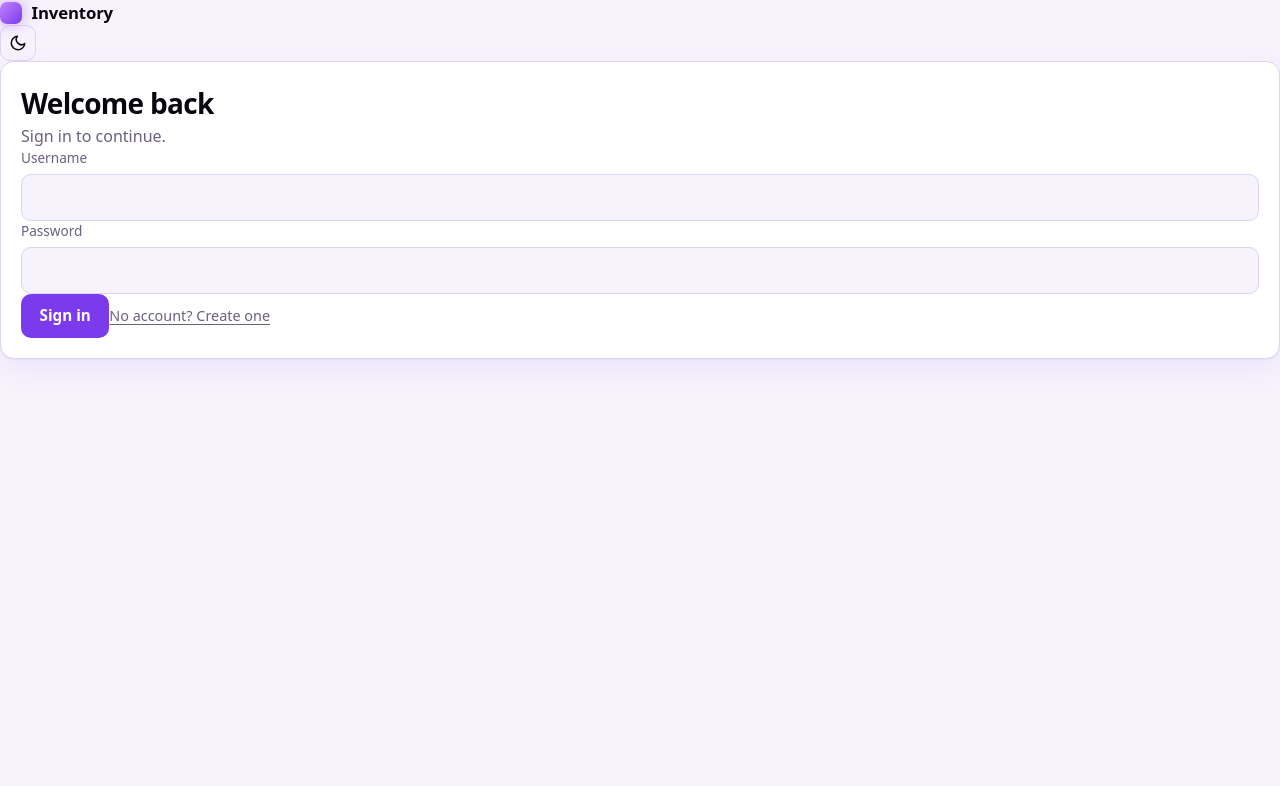
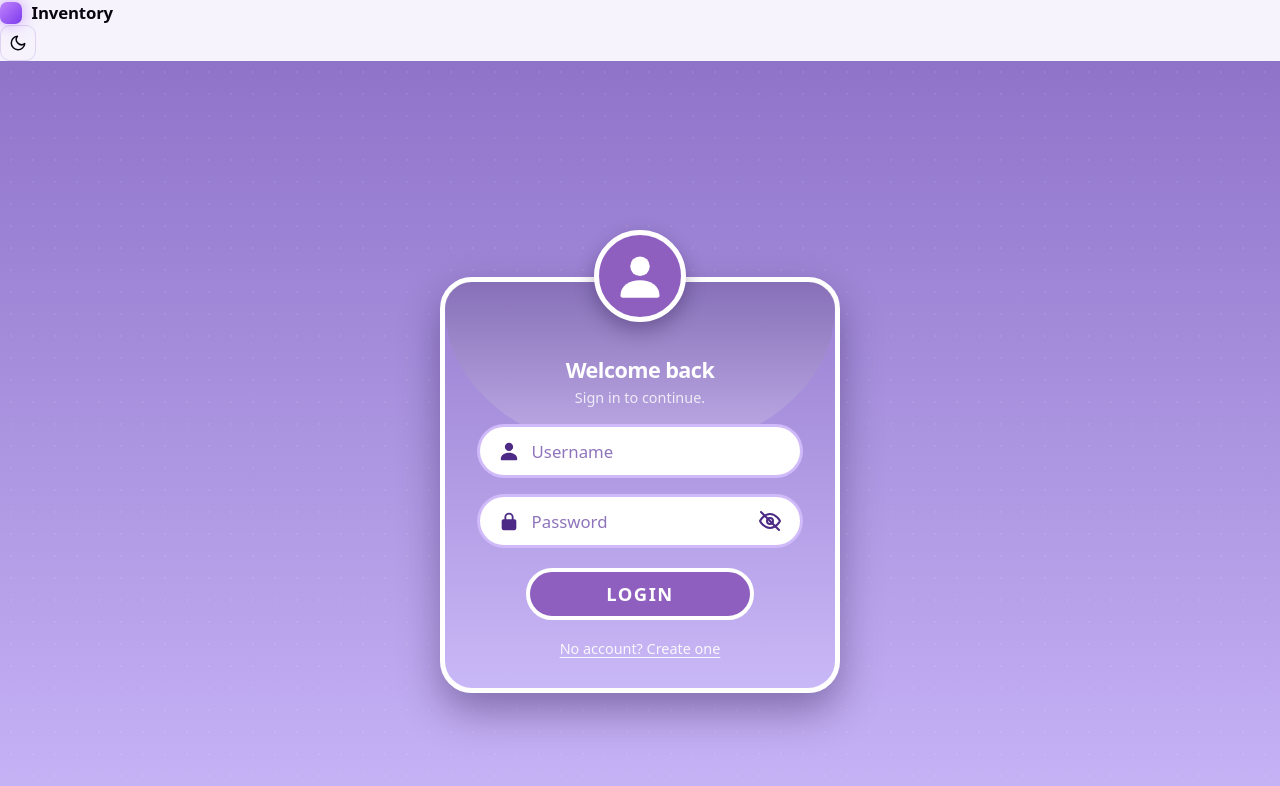
Before and after one commit to kyia-06/fabic_krystal_claire_lavalustproducts_frontend, a React (Vite) app: page / in a window 1280 px wide. Shown: the top 786 px of the page. Built offline with nearby package versions, Linux system fonts and the light colour scheme.

Commit message:
Add icons and password visibility toggle to AuthPage

```diff
--- a/src/AuthPage.jsx
+++ b/src/AuthPage.jsx
@@ -1,11 +1,33 @@
 import { useState } from "react";
 import api, { saveTokens } from "./api";
+
+const UserIcon = ({ size = 22, color = "currentColor" }) => (
+  <svg width={size} height={size} viewBox="0 0 24 24" fill={color} aria-hidden="true">
+    <circle cx="12" cy="7.5" r="4.5" />
+    <path d="M3 21c0-4.4 4-7 9-7s9 2.6 9 7c0 .6-.4 1-1 1H4c-.6 0-1-.4-1-1z" />
+  </svg>
+);
+
+const LockIcon = () => (
+  <svg width="22" height="22" viewBox="0 0 24 24" fill="currentColor" aria-hidden="true">
+    <path d="M7 10V8a5 5 0 0 1 10 0v2h1a2 2 0 0 1 2 2v8a2 2 0 0 1-2 2H6a2 2 0 0 1-2-2v-8a2 2 0 0 1 2-2h1zm2 0h6V8a3 3 0 0 0-6 0v2z" />
+  </svg>
+);
+
+const EyeIcon = ({ off }) => (
+  <svg width="24" height="24" viewBox="0 0 24 24" fill="none" stroke="currentColor" strokeWidth="2" strokeLinecap="round" strokeLinejoin="round" aria-hidden="true">
+    <path d="M2 12s3.6-7 10-7 10 7 10 7-3.6 7-10 7S2 12 2 12z" />
+    <circle cx="12" cy="12" r="3" />
+    {off && <path d="M3 3l18 18" />}
+  </svg>
+);
 
 export default function AuthPage({ onAuth }) {
   const [mode, setMode] = useState("login");
   const [form, setForm] = useState({ username: "", password: "" });
   const [error, setError] = useState("");
   const [busy, setBusy] = useState(false);
+  const [showPw, setShowPw] = useState(false);
   const isRegister = mode === "register";
 
   const set = (key) => (e) => setForm({ ...form, [key]: e.target.value });
@@ -40,39 +62,62 @@ export default function AuthPage({ onAuth }) {
   };
 
   return (
-    <div className="auth-wrap">
-      <form onSubmit={submit} className="card auth-card">
-        <h1>{isRegister ? "Create account" : "Welcome back"}</h1>
-        <p className="muted">
-          {isRegister ? "Sign up to view the product catalog." : "Sign in to continue."}
-        </p>
+    <div className="auth-bg">
+      <form onSubmit={submit} className="login-card">
+        <span className="login-avatar" aria-hidden="true">
+          <UserIcon size={52} color="#fff" />
+        </span>
+
+        <div className="login-title">
+          <h1>{isRegister ? "Create account" : "Welcome back"}</h1>
+          <p>{isRegister ? "Sign up to view the product catalog." : "Sign in to continue."}</p>
+        </div>
 
         {error && <div className="alert">{error}</div>}
 
-        <label>
-          Username
-          <input value={form.username} onChange={set("username")} autoComplete="username" required />
-        </label>
+        <div className="pill">
+          <UserIcon />
+          <input
+            placeholder="Username"
+            aria-label="Username"
+            value={form.username}
+            onChange={set("username")}
+            autoComplete="username"
+            required
+          />
+        </div>
 
-        <label>
-          Password
+        <div className="pill">
+          <LockIcon />
           <input
-            type="password"
+            type={showPw ? "text" : "password"}
+            placeholder="Password"
+            aria-label="Password"
             value={form.password}
             onChange={set("password")}
             autoComplete={isRegister ? "new-password" : "current-password"}
             minLength={isRegister ? 6 : undefined}
             required
           />
-        </label>
+          <button
+            type="button"
+            className="eye"
+            onClick={() => setShowPw(!showPw)}
+            aria-label={showPw ? "Hide password" : "Show password"}
+          >
+            <EyeIcon off={!showPw} />
+          </button>
+        </div>
 
-        <button className="btn btn-primary" disabled={busy}>
-          {busy ? "Please wait…" : isRegister ? "Create account" : "Sign in"}
+        <button className="login-btn" disabled={busy}>
+          {busy ? "Please wait…" : isRegister ? "Sign up" : "Login"}
         </button>
 
-        <button type="button" className="link" onClick={switchMode}>
-          {isRegister ? "Already have an account? Sign in" : "No account? Create one"}
-        </button>
+        <div className="login-foot">
+          <button type="button" className="link" onClick={switchMode}>
+            {isRegister ? "Already have an account? Sign in" : "No account? Create one"}
+          </button>
+        </div>
       </form>
     </div>
   );
```
